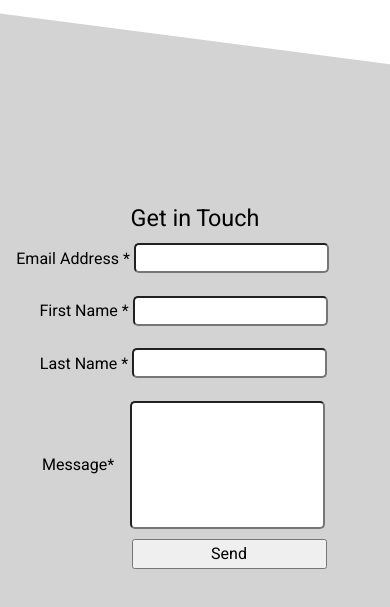
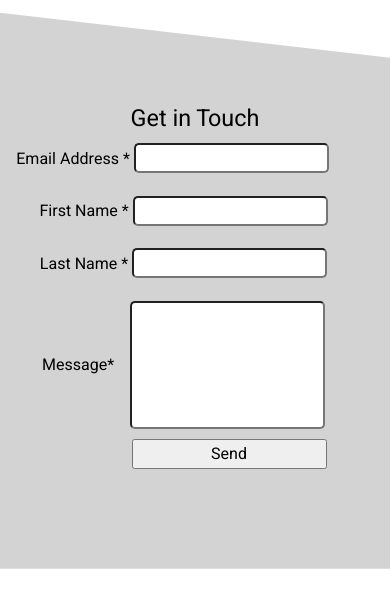
Before and after one commit to adamrichardturner/adamrichardturner.github.io, a plain HTML site: page index.html in a window 390 px wide. Shown: the part 2965-3572 px from the top of the page. After the commit the page ends 3534 px from the top, so only its background shows below. Drawn offline with nearby package versions, Linux system fonts and the light colour scheme.

Commit message:
update styles

```diff
--- a/css/style.css
+++ b/css/style.css
@@ -176,9 +176,9 @@ header h3 {
   -webkit-clip-path: polygon(0% 1%, 0 100%, 100% 100%, 100% 9%);
   clip-path: polygon(0% 1%, 0 100%, 100% 100%, 100% 9%);
   position: relative;
-  height: 75vh;
   width: 100%;
   background-color: #D3D3D3;
+  padding-bottom: 100px;
 }
 
 .contact h1 {
@@ -266,7 +266,7 @@ input[type="submit"]:hover {}
   }
 
   .contact h1 {
-    padding-top: 200px;
+    padding-top: 50px;
     font-size: 6vmin;
   }
 }
@@ -294,8 +294,12 @@ input[type="submit"]:hover {}
   }
 }
 
-@media only screen and (max-width: 325px) {
+@media only screen and (max-width: 450px) {
   header h2 {
     font-size: 1.5rem;
   }
+
+  .contact h1 {
+    padding-top: 100px;
+  }
 }
```
